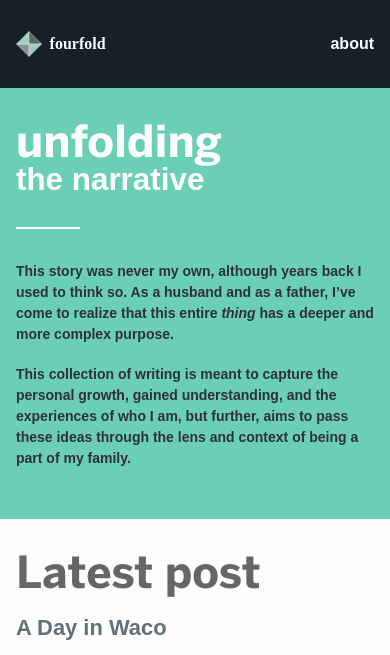
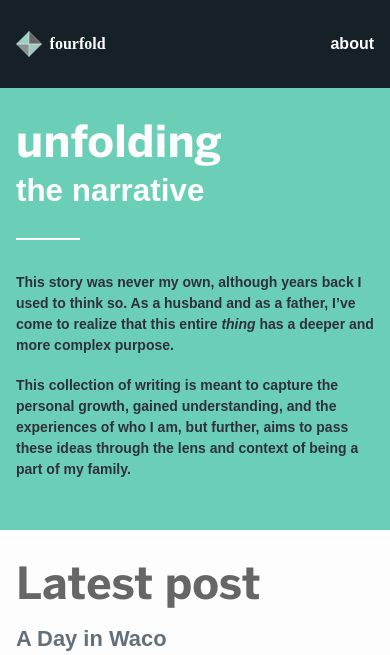
Before and after one commit to techtolentino/techtolentino.github.io, a Jekyll site: the page built from index.md, in a window 390 px wide. Shown: the top 655 px of the page. Built offline with Jekyll 4.4.1, drawn with Linux system fonts in a browser that asks for light colours; some web fonts are replaced.

Commit message:
mobile site title spacing fix

```diff
--- a/_sass/layouts/_site.scss
+++ b/_sass/layouts/_site.scss
@@ -17,6 +17,7 @@
 
     @include media-query($medium-screen) {
       font-size: 2.75em;
+      margin-bottom: $spacing-unit / 8;
     }
   }
 
```
